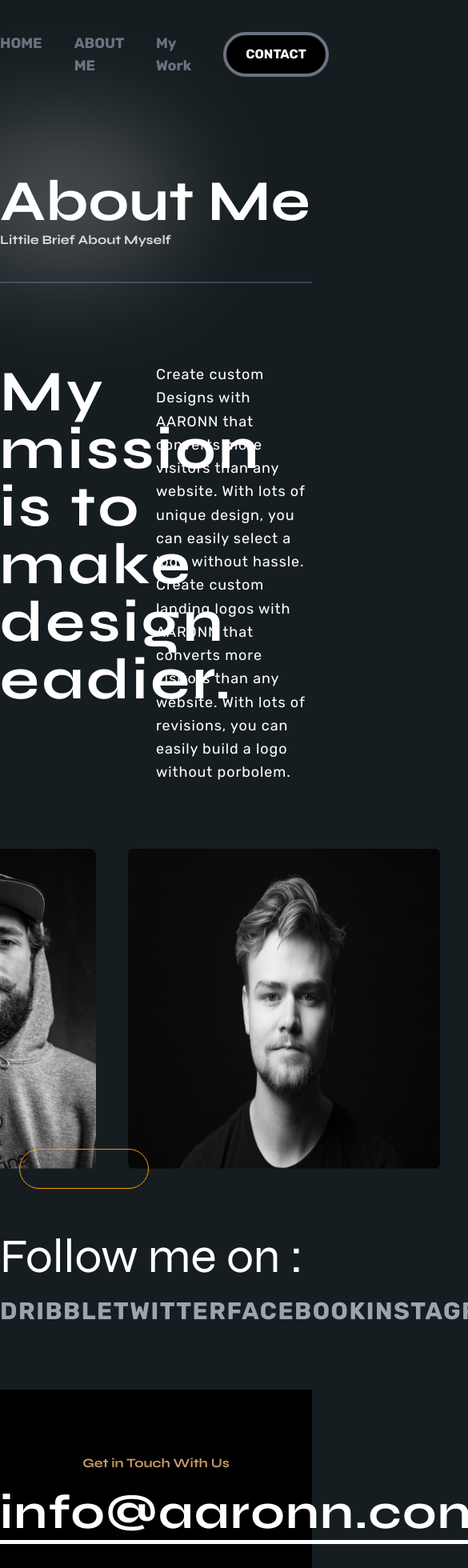
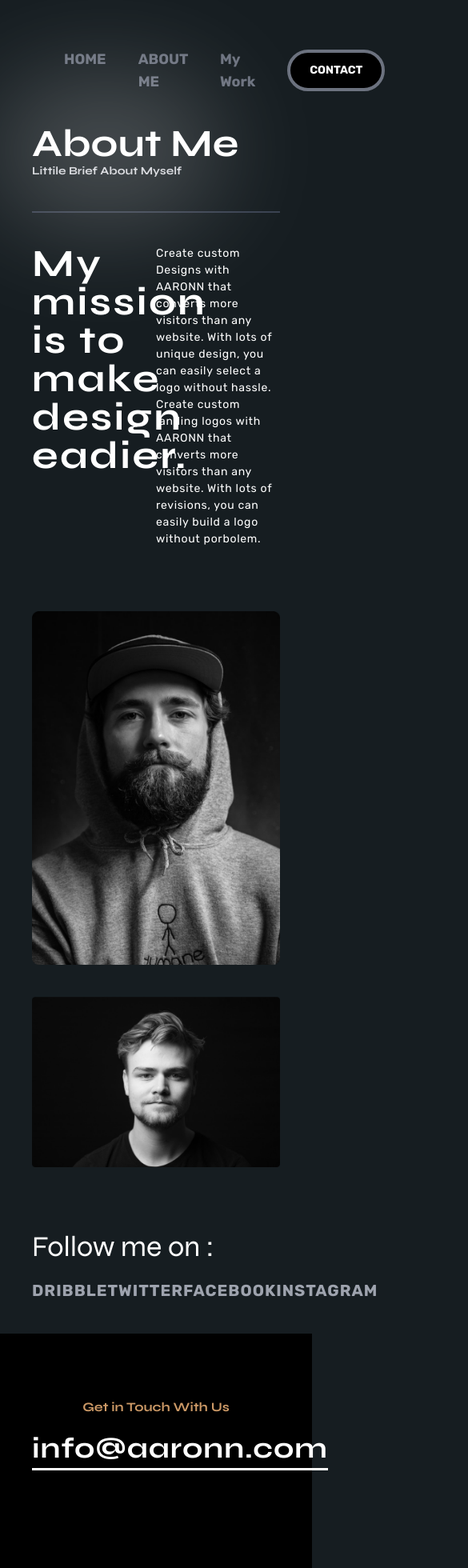
Before and after one commit to sriharirajaboina/portfolio-mine, a Next.js app: page /aboutme in a window 390 px wide. Shown: the top 1960 px of the page at 80% size, 585 px wide, since content can reach past the window. Built offline with nearby package versions, Linux system fonts and the light colour scheme.

Commit message:
mobile view completed

```diff
--- a/app/aboutme/page.tsx
+++ b/app/aboutme/page.tsx
@@ -6,22 +6,22 @@ import { motion } from "framer-motion"
 const MotionImage=motion(Image)
 const AboutMe = () => {
   return (
-    <div className="md:mx-50 my-20">
-      <div className="relative font-bold my-15 py-10 border-b-2 border-[#394150]">
+    <div className="mx-10 md:mx-50 md:my-20">
+      <div className="relative font-bold md:my-15 py-10 border-b-2 border-[#394150]">
         <div className="absolute w-72 h-48 opacity-70 rounded-full bg-[#ffffff]/30 blur-3xl
             -left-1/6 -translate-y-1/3"></div>
         <motion.h2
         initial={{opacity:0,x:-50}}
         whileInView={{opacity:1,x:0}}
         transition={{duration:0.6}}
-        className="text-7xl text-[#ffffff]">
+        className="text-5xl md:text-7xl text-[#ffffff]">
           About Me
         </motion.h2>
         <motion.h5
         initial={{opacity:0,x:-50}}
         whileInView={{opacity:1,x:0}}
         transition={{duration:0.6,delay:0.2}}
-        className="text-base text-[#d3d5da]">
+        className="text-sm md:text-base text-[#d3d5da]">
           Littile Brief About Myself
         </motion.h5>
       </div>
@@ -31,44 +31,44 @@ const AboutMe = () => {
            initial={{opacity:0,x:-50}}
           whileInView={{opacity:1,x:0}}
           transition={{duration:0.6}}
-          className="text-7xl tracking-wider font-bold text-[#ffffff]">
+          className="text-5xl md:text-7xl tracking-wider font-bold text-[#ffffff]">
           My mission is to make design eadier.
         </motion.h1>
         <motion.p
          initial={{opacity:0,x:50}}
           whileInView={{opacity:1,x:0}}
           transition={{duration:0.6,staggerChildren: 0.5 }}
-        className="text-[#ffffff] tracking-wider leading-relaxed text-lg md:mr-10 ">
+        className="text-sm md:text-lg text-[#ffffff] tracking-wider leading-normal md:leading-relaxed  md:mr-10 ">
           Create custom Designs with AARONN that converts more visitors than any website. With lots of unique design, you can easily select a logo without hassle.
           Create custom landing logos with AARONN that converts more visitors than any website. With lots of revisions, you can easily build a logo without porbolem.
         </motion.p>
         </div>
         <motion.div
-          className="flex items-center justify-center
+          className="flex flex-col md:flex-row items-center justify-center
             gap-10 my-10">
             <MotionImage
             src="/images/about2.png"
             alt="about2"
             width={500}
             height={300}
-            className="w-100 h-100 relative"
+            className="w-full h-auto md:w-100 md:h-100 relative"
              initial={{ clipPath: "inset(0 100% 0 0)" }}
                 whileInView={{ clipPath: "inset(0 0% 0 0)" }}
                 transition={{ duration: 1, ease: "easeInOut" }}/>
-            <div className="absolute py-20 px-6 border border-amber-500 rounded-full
-                left-1 translate-x-43 -translate-y-28">
+            <div className="hidden md:block md:absolute md:py-20 md:px-6 md:border md:border-amber-500 md:rounded-full
+                md:left-1 md:translate-x-43 md:-translate-y-28">
             </div>
             <MotionImage
             src="/images/aboutme.png"
             alt="about1"
             width={500}
             height={300}
-            className="w-200 h-100 relative"
+            className="w-full h-auto md:w-200 md:h-100 relative"
              initial={{ clipPath: "inset(0 100% 0 0)" }}
                 whileInView={{ clipPath: "inset(0 0% 0 0)" }}
                 transition={{ duration:2,ease: "easeInOut" }}/>
-            <div className="absolute py-6 px-20 border border-amber-500 rounded-full
-                right-1 -translate-x-50 translate-y-50">
+            <div className="hidden md:block md:absolute md:py-6 md:px-20 md:border md:border-amber-500 md:rounded-full
+                md:right-1 md:-translate-x-50 md:translate-y-50">
               </div>
         </motion.div>
       </div>
@@ -77,7 +77,7 @@ const AboutMe = () => {
         initial={{opacity:0,x:-50}}
         whileInView={{opacity:1,x:0}}
         transition={{duration:0.6}}
-        className="text-6xl text-[#ffffff] my-5">
+        className="text-4xl md:text-6xl text-[#ffffff] my-5">
           Follow me on :
         </motion.h2>
         <motion.ul
@@ -85,7 +85,7 @@ const AboutMe = () => {
         whileInView={{opacity:1,y:0}}
         transition={{duration:0.6}}
         className="flex items-center justify-between
-        text-[#9ea3ae] font-bold text-3xl uppercase tracking-wider">
+        text-[#9ea3ae] font-bold text-xl md:text-3xl uppercase tracking-wider">
           <motion.li
             initial={{ opacity: 0, y: 30 }}
             whileInView={{ opacity: 1, y: 0 }}
--- a/app/components/Footer.tsx
+++ b/app/components/Footer.tsx
@@ -8,7 +8,7 @@ const MotionImage=motion(Image)
 const Footer = () => {
   return (
     <div className="bg-black ">
-        <div className="md:mx-50">
+        <div className="mx-10 md:mx-50">
             <div className="text-center">
                 <motion.h5
                 initial={{opacity:0,y:-40}}
@@ -21,8 +21,8 @@ const Footer = () => {
                 initial={{opacity:0,y:-40}}
                 whileInView={{opacity:1,y:0}}
                 transition={{duration:0.6,delay:0.2}}
-                className="text-[#ffffff] text-6xl font-bold
-                tracking-wide mb-30 border-b-5 inline-block pb-1">
+                className="text-[#ffffff] text-4xl md:text-6xl font-bold
+                tracking-wide mb-30 border-b-3 md:border-b-5 inline-block pb-1">
                     info@aaronn.com
                 </motion.h1>
 
@@ -32,8 +32,8 @@ const Footer = () => {
                 <MotionImage
                 src="/images/logo.png"
                 alt="footer-logo"
-                width={100}
-                height={100}
+                width={500}
+                height={300}
                 className="w-30 h-10"
                 initial={{opacity:0,x:-50}}
                 whileInView={{opacity:1,x:0}}
@@ -79,8 +79,8 @@ const Footer = () => {
               initial={{opacity:0,y:30}}
               whileInView={{opacity:1,y:0}}
               transition={{duration:0.6,delay:0.6}}
-            className="text-[#ffffff] text-center mt-15 text-2xl font-bold
-            border-t-2 py-20">
+            className="text-[#ffffff] text-center mt-15 text-base md:text-2xl font-bold
+            border-t-2 py-10 md:py-20">
                 © 2023. Ideapeel. All rights reserved.
             </motion.div>
         </div>
--- a/app/components/Navbar.tsx
+++ b/app/components/Navbar.tsx
@@ -8,7 +8,8 @@ import { motion } from "framer-motion"
 const Navbar = () => {
   const router=useRouter();
   return (
-    <motion.div className="flex items-center justify-between mt-10 md:mx-50">
+    <nav className=" mx-10 mt-15 md:mx-50">
+      <motion.div className="flex items-center justify-between gap-10">
           <motion.div
             initial={{y:-50,opacity:0}}
             animate={{y:0,opacity:1}}
@@ -17,9 +18,11 @@ const Navbar = () => {
           src="/images/logo.png"
           alt="logo"
           width={250}
-        height={100}/>
+          height={100}
+          className="w-40 "/>
           </motion.div>
-        <div className="flex items-center justify-between text-[#6c727f] font-bold">
+          <div className="flex items-center justify-between
+          text-[#6c727f] font-bold text-sm md:text-xl">
               <motion.ul
               initial={{opacity:0,y:-50}}
               animate={{opacity:1,y:0}}
@@ -63,6 +66,7 @@ const Navbar = () => {
               </motion.button>
           </div>
       </motion.div>
+    </nav>
   )
 }
 
--- a/app/contact/page.tsx
+++ b/app/contact/page.tsx
@@ -7,7 +7,7 @@ const MotionImage=motion(Image)
 
 const Contact = () => {
   return (
-    <div className="md:mx-50 my-20 text-[#ffffff]">
+    <div className="mx-10 md:mx-50 md:my-20 text-[#ffffff]">
       <div className="relative my-10 font-bold pb-10 border-b-2">
         <div className="absolute w-72 h-57 opacity-70 rounded-full bg-[#ffffff]/30 blur-3xl
             -left-1/6 -translate-y-1/2"></div>
@@ -15,14 +15,14 @@ const Contact = () => {
            initial={{opacity:0,x:-50}}
             whileInView={{opacity:1,x:0}}
             transition={{duration:0.6}}
-            className="text-7xl ">
+            className="text-5xl md:text-7xl ">
           Contact Me
         </motion.h1>
         <motion.h5
          initial={{opacity:0,x:-50}}
          whileInView={{opacity:1,x:0}}
          transition={{duration:0.6}}
-         className="text-base text-[#d3d5da]">
+         className="text-sm md:text-base text-[#d3d5da]">
           For Any Project Knock Us
         </motion.h5>
       </div>
@@ -32,7 +32,7 @@ const Contact = () => {
            initial={{opacity:0,x:-100}}
            whileInView={{opacity:1,x:0}}
            transition={{duration:0.6}}
-          className="text-7xl font-bold tracking-widest">
+          className="text-6xl md:text-7xl font-bold tracking-widest">
             Get in Touch with Us
           </motion.h1>
           <motion.form
@@ -40,7 +40,7 @@ const Contact = () => {
           whileInView={{ opacity: 1, y: 0 }}
           transition={{ duration: 0.6, ease: "easeOut", staggerChildren: 0.2 }}
           viewport={{ once: true, amount: 0.3 }}>
-            <div className="uppercase font-bold text-base">
+            <div className="uppercase font-bold text-sm md:text-base">
               <motion.h2
               initial={{ opacity: 0, x: -40 }}
               whileInView={{ opacity: 1, x: 0 }}
--- a/app/mywork/page.tsx
+++ b/app/mywork/page.tsx
@@ -9,7 +9,7 @@ const MyWork = () => {
 
   const router=useRouter();
   return (
-    <div className="md:mx-50 md:my-30">
+    <div className="mx-10 my-10 md:mx-50 md:my-30">
       <div className="relative text-[#ffffff] pb-15 border-b-3">
         <div className="absolute w-72 h-56 opacity-70 rounded-full bg-[#ffffff]/30 blur-3xl
             -left-1/6 -translate-y-1/3 top-1"></div>
@@ -17,14 +17,14 @@ const MyWork = () => {
         initial={{opacity:0,x:-50}}
         whileInView={{opacity:1,x:0}}
         transition={{duration:0.6}}
-         className="text-7xl font-bold mb-3">
+         className="text-5xl md:text-7xl font-bold mb-3">
           My Works
         </motion.h1>
         <motion.h5
         initial={{opacity:0,x:-50}}
         whileInView={{opacity:1,x:0}}
         transition={{duration:0.6}}
-        className="text-[#d3d5da]  ">
+        className="text-[#d3d5da] text-sm md:text-base">
           Showcase About Works
         </motion.h5>
       </div>
@@ -82,7 +82,7 @@ const MyWork = () => {
             </div>
           </motion.div>
         </div>
-        <div className="grid grid-cols-2">
+        <div className="grid grid-cols-2 gap-5">
           <motion.div
           initial={{opacity:0,x:-100}}
           whileInView={{opacity:1,x:0}}
```
Also changed, not shown: app/HomePage/page.tsx (+26 -27 lines), app/mywork/[myprojects]/page.tsx (+8 -8 lines). Lines whose indentation alone changed are shown as unchanged.
